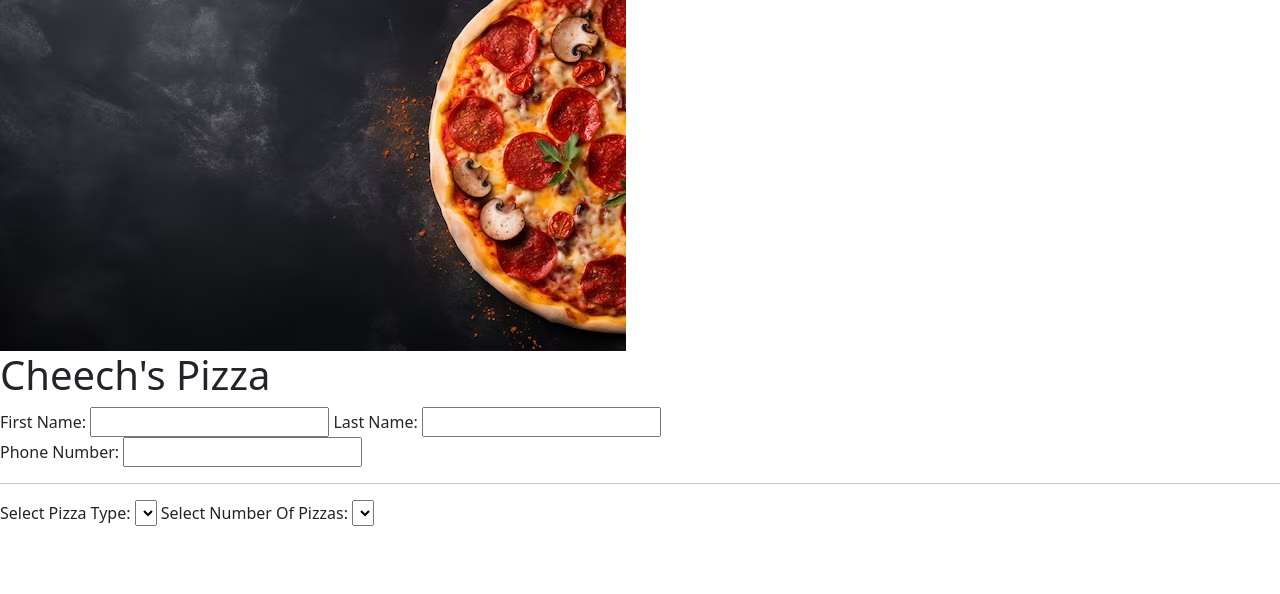
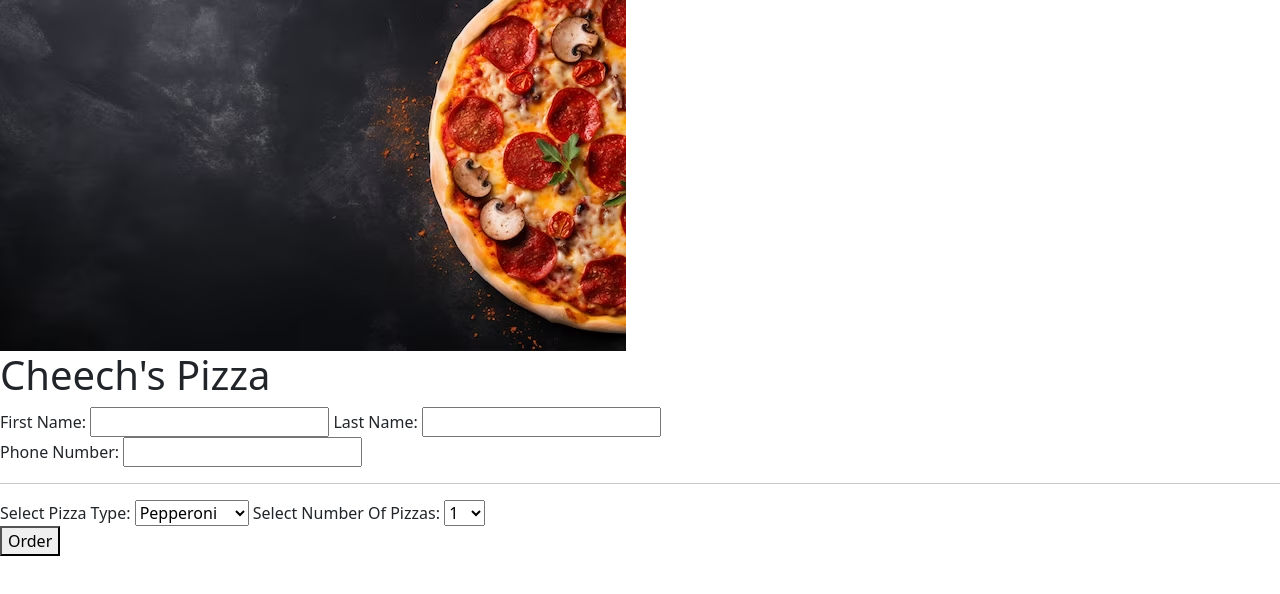
Before and after one commit to Carlie-Dev/Cheechs-Pizza, a plain HTML site: page index.html in a window 1280 px wide. Drawn offline with nearby package versions, Linux system fonts and the light colour scheme.

Commit message:
populated form elements

```diff
--- /dev/null
+++ b/app.js
@@ -0,0 +1,46 @@
+let pizzaArray = ["Pepperoni", "Cheese", "Meat Lovers", "Veggie", "Hawaian"];
+populateMenus();
+
+function populateMenus() {
+    for (i in pizzaArray) {
+        let pizzaDropDown = document.getElementById("pizzas")
+        let pizza = pizzaArray[i]
+        let option = document.createElement("option");
+
+        option.innerHTML = pizza;
+        option.value = pizza;
+
+        pizzaDropDown.appendChild(option);
+
+    }
+
+    for (let i = 0; i < 10; i++) {
+        let amountDropDown = document.getElementById("pizzaAmount");
+        let num = i + 1;
+        let numOption = document.createElement("option");
+
+        numOption.innerHTML = `${num}`;
+        numOption.value = num;
+
+        console.log(num);
+        amountDropDown.appendChild(numOption);
+    }
+}
+
+document.getElementById("formButton").addEventListener("click", () => {
+    orderInfo.clear();
+    //get the form
+    let form = document.getElementById("form");
+
+    //first name
+    let firstName = form.fname.value;
+    console.log(firstName);
+    let lastName = form.lname.value;
+    console.log(lastName);
+    let phoneNumber = form.phoneNum.value;
+    console.log(phoneNumber);
+    let pizzaType = form.pizzas.value;
+    console.log(pizzaType);
+    let pizzaAmount = form.pizzaAmount.value;
+    console.log(pizzaAmount);
+})
--- a/index.html
+++ b/index.html
@@ -25,7 +25,7 @@
                 </div>
             </div>
 
-            <form action="thankyou.html">
+            <form id="form" action="thankyou.html">
                 <div id="p2">
                     <label for="fName">First Name: </label>
                     <input type="text" name="fname" id="fName">
@@ -47,6 +47,7 @@
                         <!--Length of array is number out here-->
                     </select>
                 </div>
+                <button id="formButton">Order</button>
 
             </form>
         </main>
@@ -63,6 +64,7 @@
             crossorigin="anonymous"></script>
     </div>
 
+    <script src="app.js"></script>
 </body>
 
 </html>
```
Also changed, not shown: thankyou.html (+2 -0 lines).
